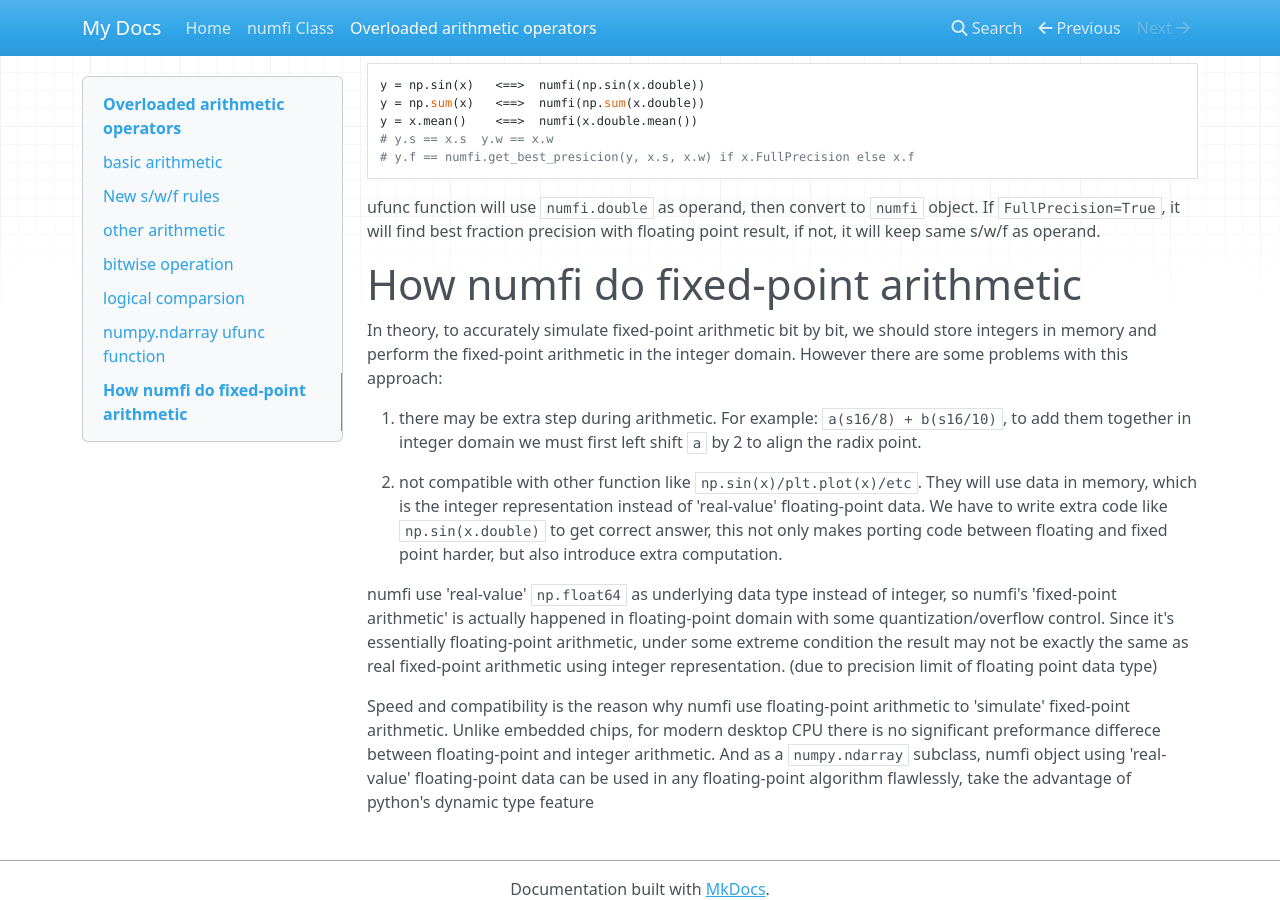
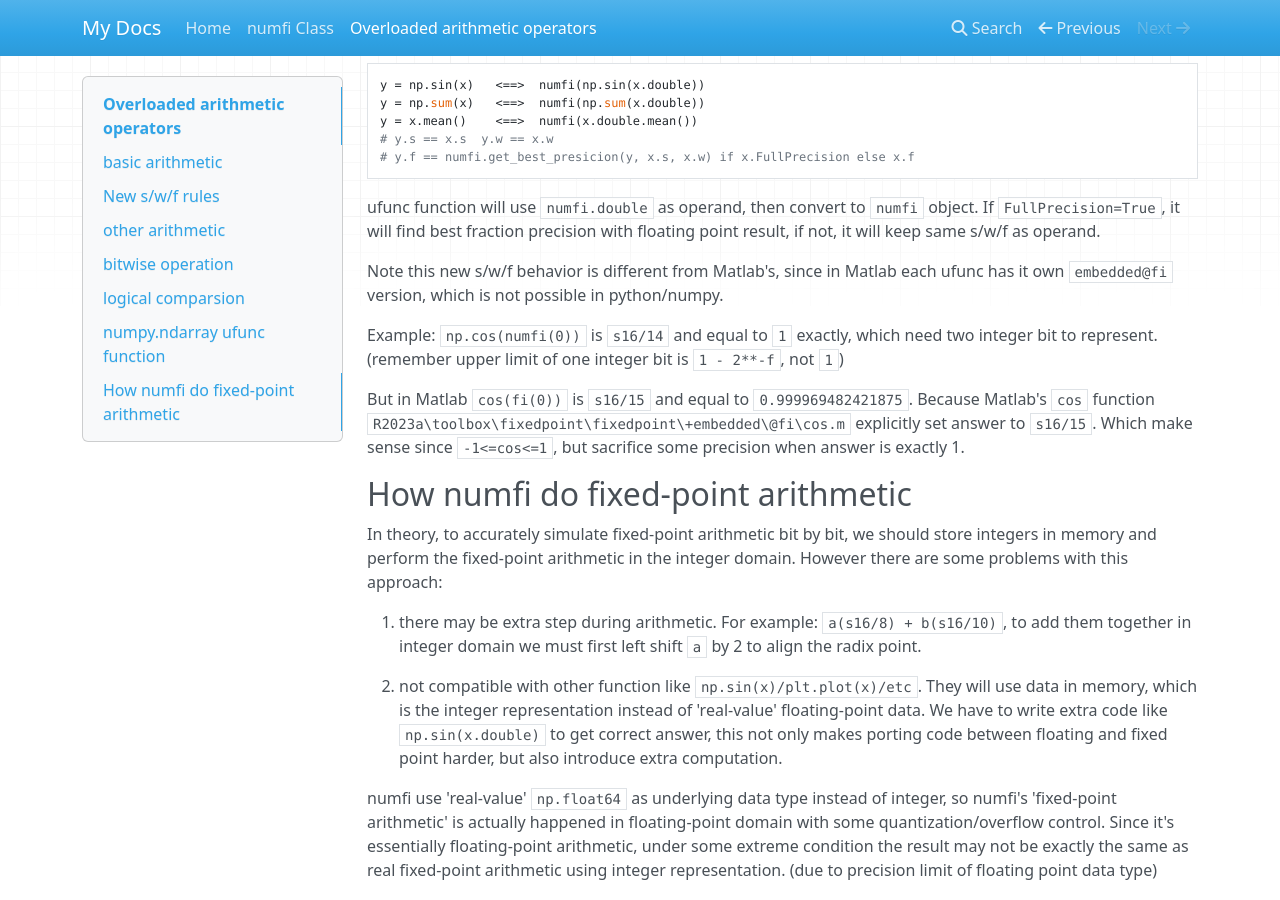
Before and after one commit to ZZZZzzzzac/numfi, an MkDocs documentation site: the page built from docs/arithmetic.md, in a window 1280 px wide and 900 px high, scrolled down 1764 px. Built offline with MkDocs 1.6.1, drawn with Linux system fonts in a browser that asks for light colours; nearby versions of some CDN libraries.

Commit message:
update docs

```diff
--- a/docs/arithmetic.md
+++ b/docs/arithmetic.md
@@ -96,7 +96,13 @@ y = x.mean()    <==>  numfi(x.double.mean())
 
 ufunc function will use `numfi.double` as operand, then convert to `numfi` object. If `FullPrecision=True`, it will find best fraction precision with floating point result, if not, it will keep same s/w/f as operand.
 
-# How numfi do fixed-point arithmetic
+Note this new s/w/f behavior is different from Matlab's, since in Matlab each ufunc has it own `embedded@fi` version, which is not possible in python/numpy.
+
+Example: `np.cos(numfi(0))` is `s16/14` and equal to `1` exactly, which need two integer bit to represent. (remember upper limit of one integer bit is `1 - 2**-f`, not `1`)
+
+But in Matlab `cos(fi(0))` is `s16/15` and equal to `0.999969482421875`. Because Matlab's `cos` function `R2023a\toolbox\fixedpoint\fixedpoint\+embedded\@fi\cos.m` explicitly set answer to `s16/15`. Which make sense since `-1<=cos<=1`, but sacrifice some precision when answer is exactly 1.
+
+## How numfi do fixed-point arithmetic
 
 In theory, to accurately simulate fixed-point arithmetic bit by bit, we should store integers in memory and perform the fixed-point arithmetic in the integer domain. However there are some problems with this approach:
 
--- a/setup.py
+++ b/setup.py
@@ -5,7 +5,7 @@ with open("README.md", "r", encoding="utf-8") as fh:
 
 setuptools.setup(
     name="numfi", # Replace with your own username
-    version="0.2.4",
+    version="0.3.0",
     author="ZinGer_KyoN",
     author_email="zinger.kyon@gmail.com",
     license='MIT',
```
Also changed, not shown: docs/class.md (+2 -1 lines).
